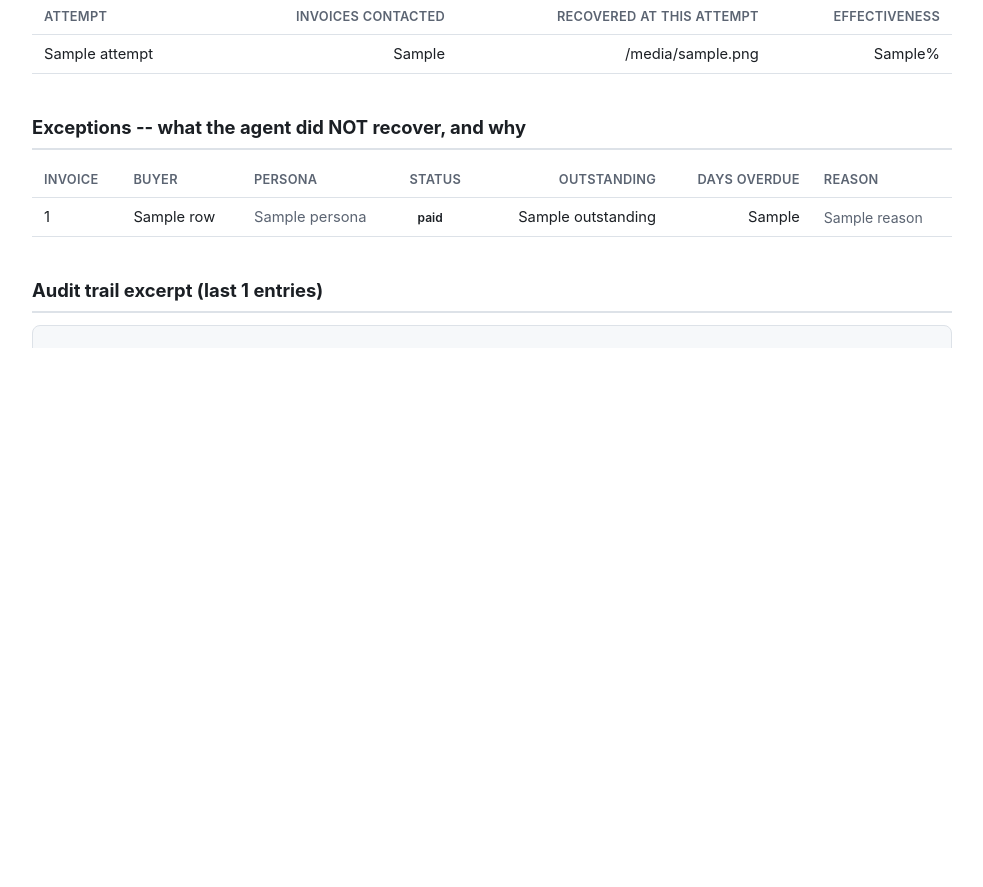
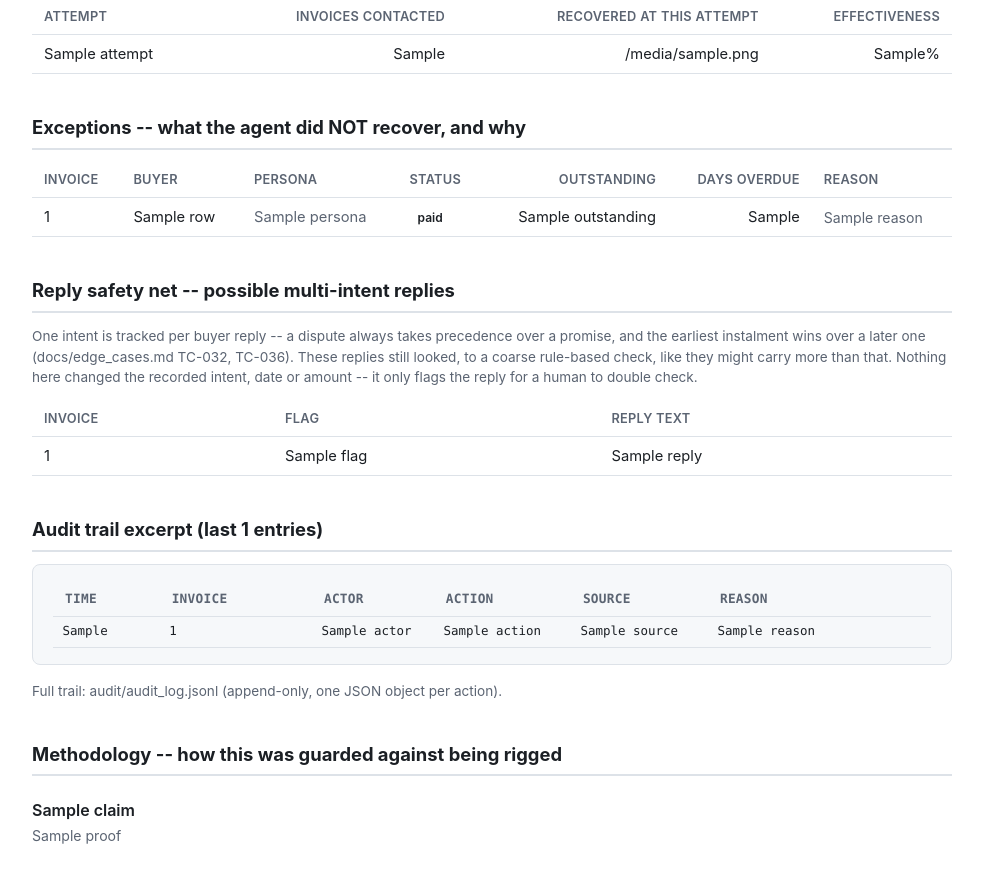
Before and after one commit to radhakrishna1210/Day_46, a Python web app: template report/templates/report.html.j2 in a window 1280 px wide. Shown: the part 923-1810 px from the top of the page, without its empty margins (148-1131 px from the left). Before the commit the page ends 1271 px from the top, so only its background shows below. Run offline with Jinja, Linux system fonts and the light colour scheme; the template is opened without the code that fills it: most values are stand-ins (such as "Sample title", 1, 10 or a date in 2020).

Commit message:
report: tag malformed datasets in meta, surface reply safety-net trip-wires
data/generate.py records with_malformed in the invoices meta so a
dataset on disk is self-describing (data.store.load_meta() already
exposes it everywhere).

report.html gains a "Reply safety net" section listing every
promise_may_contain_a_dispute / promise_may_contain_multiple_amounts
audit entry (docs/edge_cases.md TC-032/TC-036), read from the full
audit trail rather than the last-20-lines excerpt. Confirmed neither
trip-wire fires in an actual --compare run today (sim/personas.py's
reply fixtures never combine dispute+promise language or state a
recognisable amount) -- the section honestly shows its empty state
until a scenario like TC-141 exercises it deliberately.

Co-Authored-By: Claude Sonnet 5 <noreply@anthropic.com>

```diff
--- a/data/generate.py
+++ b/data/generate.py
@@ -711,6 +711,12 @@ def generate(seed: int, with_malformed: bool = False) -> dict[str, Any]:
                 "simulation_start": _iso(SIMULATION_START),
                 "current_invoice_count": len(current) + len(malformed),
                 "history_invoice_count": len(history),
+                # Self-describing on disk: nothing else distinguishes a
+                # malformed seed-42 dataset from a plain one except the
+                # INV-MALFORMED- ids themselves. data/store.load_meta() is
+                # what every entry point already calls to read this file's
+                # header, so this is visible for free wherever that is.
+                "with_malformed": with_malformed,
             },
             "invoices": invoices,
         },
--- a/report/templates/report.html.j2
+++ b/report/templates/report.html.j2
@@ -200,6 +200,34 @@
   <p class="empty">Every invoice was recovered in this run.</p>
   {% endif %}
 
+  <h2>Reply safety net -- possible multi-intent replies</h2>
+  <p class="reasons">
+    One intent is tracked per buyer reply -- a dispute always takes precedence
+    over a promise, and the earliest instalment wins over a later one
+    (docs/edge_cases.md TC-032, TC-036). These replies still looked, to a
+    coarse rule-based check, like they might carry more than that. Nothing
+    here changed the recorded intent, date or amount -- it only flags the
+    reply for a human to double check.
+  </p>
+  {% if trip_wires %}
+  <table>
+    <thead>
+      <tr><th>Invoice</th><th>Flag</th><th>Reply text</th></tr>
+    </thead>
+    <tbody>
+      {% for row in trip_wires %}
+      <tr>
+        <td>{{ row.invoice_id }}</td>
+        <td>{{ row.flag }}</td>
+        <td class="reason">{{ row.reply }}</td>
+      </tr>
+      {% endfor %}
+    </tbody>
+  </table>
+  {% else %}
+  <p class="empty">No reply in this run's window tripped the dispute/multiple-amount safety net.</p>
+  {% endif %}
+
   <h2>Audit trail excerpt (last {{ audit_excerpt | length }} entries)</h2>
   {% if audit_excerpt %}
   <div class="card">
```
Also changed, not shown: report/build_report.py (+26 -0 lines), tests/test_data.py (+7 -0 lines), tests/test_experiment.py (+33 -0 lines).
